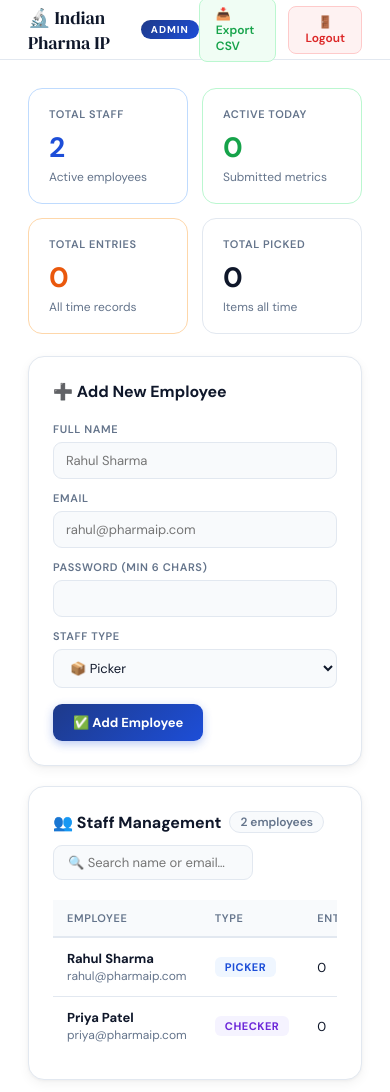
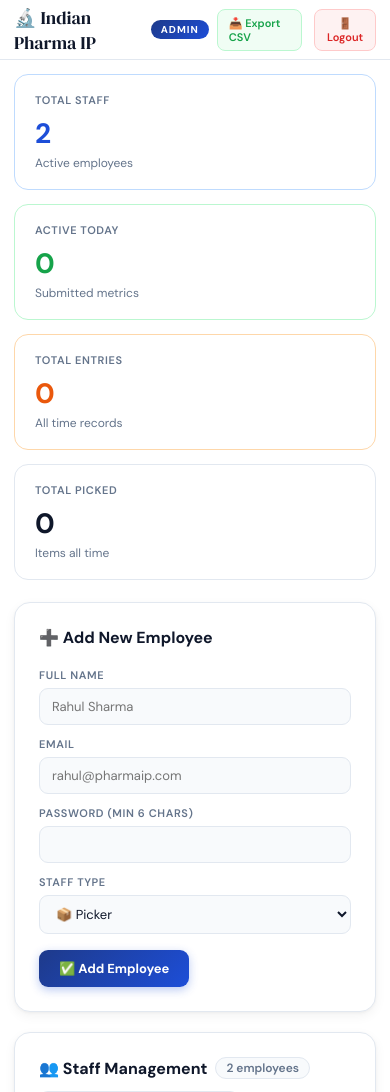
Before and after one commit to Ak-Warrior47/IndianPharma-IP--system, a Flask app: page /admin_dashboard in a window 390 px wide. Shown: the top 1092 px of the page. Run offline with Flask 3, Linux system fonts and the light colour scheme; the visitor is signed in with stand-in values (Sample User, id 1); some libraries are stand-ins or nearby versions.

Commit message:
Update admin.html

```diff
--- a/templates/admin.html
+++ b/templates/admin.html
@@ -250,6 +250,38 @@ tbody tr:hover td { background: #fafafa; }
 .dot-today { background: var(--success); }
 .dot-week  { background: var(--warn); }
 .dot-old   { background: #cbd5e1; }
+
+/* ── EMAIL AUTOCOMPLETE in add form ── */
+.field-wrap { position: relative; }
+.ac-list {
+  position: absolute; top: calc(100% + 4px); left: 0; right: 0;
+  background: var(--white); border: 1.5px solid var(--blue);
+  border-radius: 9px; box-shadow: 0 8px 24px rgba(0,0,0,0.12);
+  z-index: 300; overflow: hidden; display: none;
+}
+.ac-list.show { display: block; }
+.ac-item {
+  padding: 10px 13px; font-size: 13px; color: var(--text);
+  cursor: pointer; display: flex; align-items: center; gap: 8px;
+  transition: background 0.15s;
+}
+.ac-item:hover, .ac-item.sel { background: var(--blue-lite); }
+.ac-item .ac-domain { color: var(--blue); font-weight: 600; }
+
+/* ── RESPONSIVE FIXES ── */
+@media (max-width: 700px) {
+  .nav { padding: 0 14px; gap: 8px; }
+  .main { padding: 14px; }
+  .add-form-grid { grid-template-columns: 1fr; }
+  .modal { padding: 22px 16px; }
+  .modal-grid { grid-template-columns: 1fr; }
+  .overview-grid { grid-template-columns: 1fr 1fr; }
+  .actions { flex-wrap: wrap; }
+  .btn-export, .btn-logout { font-size: 11px; padding: 6px 11px; }
+}
+@media (max-width: 480px) {
+  .overview-grid { grid-template-columns: 1fr; }
+}
 </style>
 </head>
 <body>
@@ -344,11 +376,14 @@ tbody tr:hover td { background: #fafafa; }
       <div class="add-form-grid">
         <div class="field">
           <label>Full Name</label>
-          <input type="text" name="name" placeholder="Rahul Sharma" required>
+          <input type="text" name="name" id="addName" placeholder="Rahul Sharma" required
+                 oninput="capName(this)" autocomplete="off">
         </div>
-        <div class="field">
+        <div class="field field-wrap">
           <label>Email</label>
-          <input type="text" name="email" placeholder="rahul@pharmaip.com" required>
+          <input type="text" name="email" id="addEmail" placeholder="rahul@pharmaip.com" required
+                 oninput="handleAddEmail(this)" onkeydown="handleAddEmailKey(event)" autocomplete="off">
+          <div class="ac-list" id="addAcList"></div>
         </div>
         <div class="field">
           <label>Password (min 6 chars)</label>
@@ -495,6 +530,53 @@ tbody tr:hover td { background: #fafafa; }
 </div><!-- /main -->
 
 <script>
+// ── NAME AUTO-CAPITALIZE ──
+function capName(input) {
+  const pos = input.selectionStart;
+  input.value = input.value.replace(/\b\w/g, c => c.toUpperCase());
+  try { input.setSelectionRange(pos, pos); } catch(e){}
+}
+
+// ── ADD-FORM EMAIL AUTOCOMPLETE ──
+let addAcIdx = -1;
+function handleAddEmail(input) {
+  const val = input.value;
+  const list = document.getElementById('addAcList');
+  if (val.length > 0 && !val.includes('@')) {
+    const sug = val + '@pharmaip.com';
+    list.innerHTML = `<div class="ac-item" onclick="pickAddEmail('${escHtml(sug)}')" onmouseover="this.classList.add('sel')" onmouseout="this.classList.remove('sel')">📧 <span>${escHtml(val)}<span class="ac-domain">@pharmaip.com</span></span></div>`;
+    list.classList.add('show');
+    addAcIdx = -1;
+  } else {
+    list.classList.remove('show');
+  }
+}
+function handleAddEmailKey(e) {
+  const list = document.getElementById('addAcList');
+  if (!list.classList.contains('show')) return;
+  if (e.key === 'Enter' || e.key === 'Tab') {
+    e.preventDefault();
+    const item = list.querySelector('.ac-item');
+    if (item) item.click();
+  } else if (e.key === 'Escape') {
+    list.classList.remove('show');
+  }
+}
+function pickAddEmail(email) {
+  document.getElementById('addEmail').value = email;
+  document.getElementById('addAcList').classList.remove('show');
+  document.querySelector('[name="password"]').focus();
+}
+function escHtml(s) {
+  return s.replace(/&/g,'&amp;').replace(/</g,'&lt;').replace(/>/g,'&gt;').replace(/"/g,'&quot;');
+}
+document.addEventListener('click', function(e) {
+  const wrap = document.querySelector('#addEmail')?.closest('.field-wrap');
+  if (wrap && !wrap.contains(e.target)) {
+    document.getElementById('addAcList')?.classList.remove('show');
+  }
+});
+
 // ── EDIT MODAL ──
 function openEdit(id, name, email, type) {
   document.getElementById('editForm').action = '/admin/edit_user/' + id;
```
